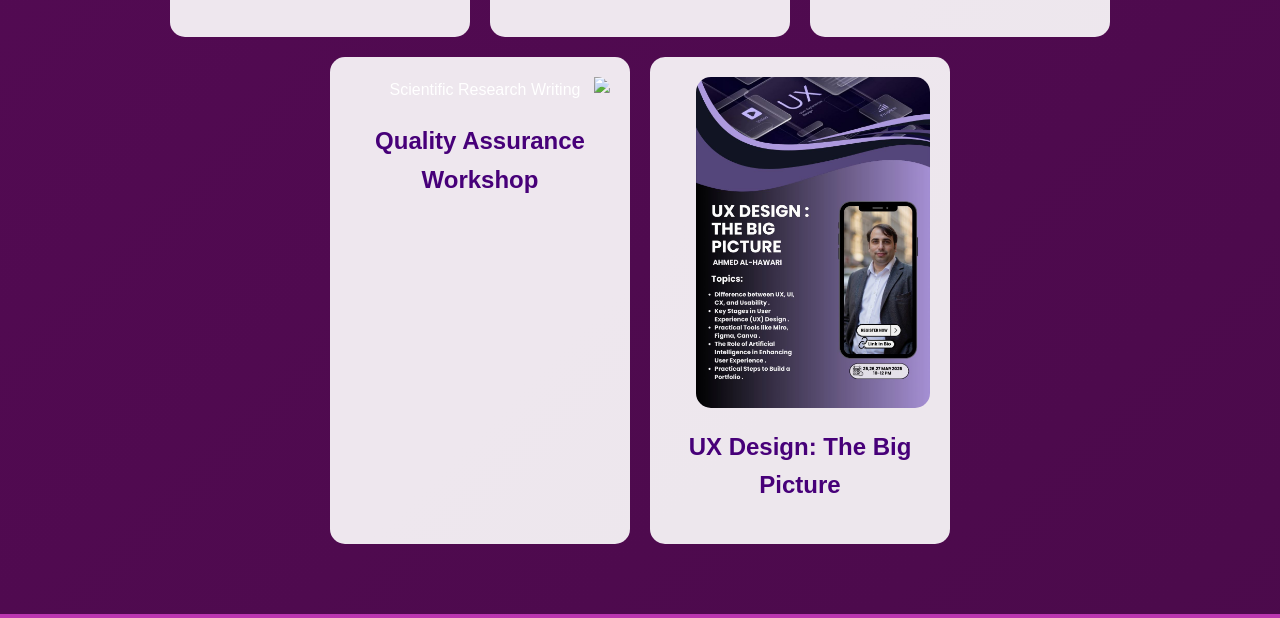
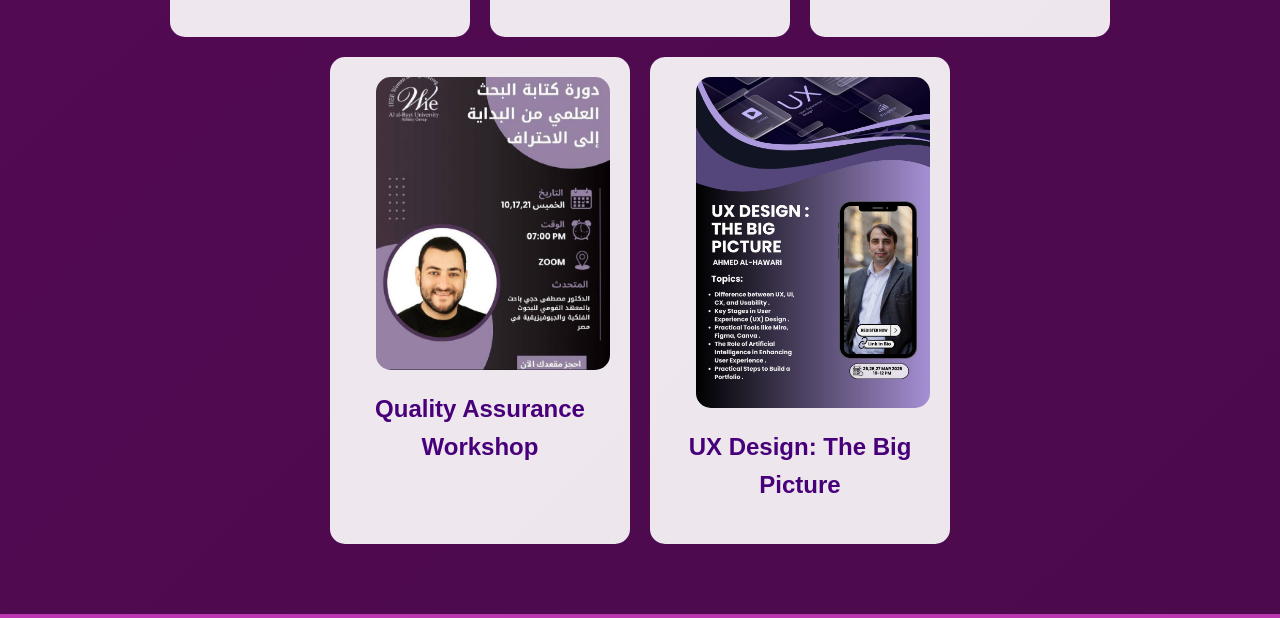
Before and after one commit to IEEEWIEAABU/1, a plain HTML site: page index.html in a window 1280 px wide. Shown: the part 10094-10712 px from the top of the page. Drawn offline with nearby package versions, Linux system fonts and the light colour scheme.

Commit message:
Update index.html

```diff
--- a/index.html
+++ b/index.html
@@ -274,7 +274,7 @@
 
  <div class="project">
                     <div class="image-slider">
-                        <img src="Research.jpg" class="project-img" alt="Scientific Research Writing ">
+                        <img src="Reserch.jpg" class="project-img" alt="Scientific Research Writing ">
                         <h2  style="color: #470079;"> Quality Assurance Workshop</h2>
                     </div>
                 </div>
```
